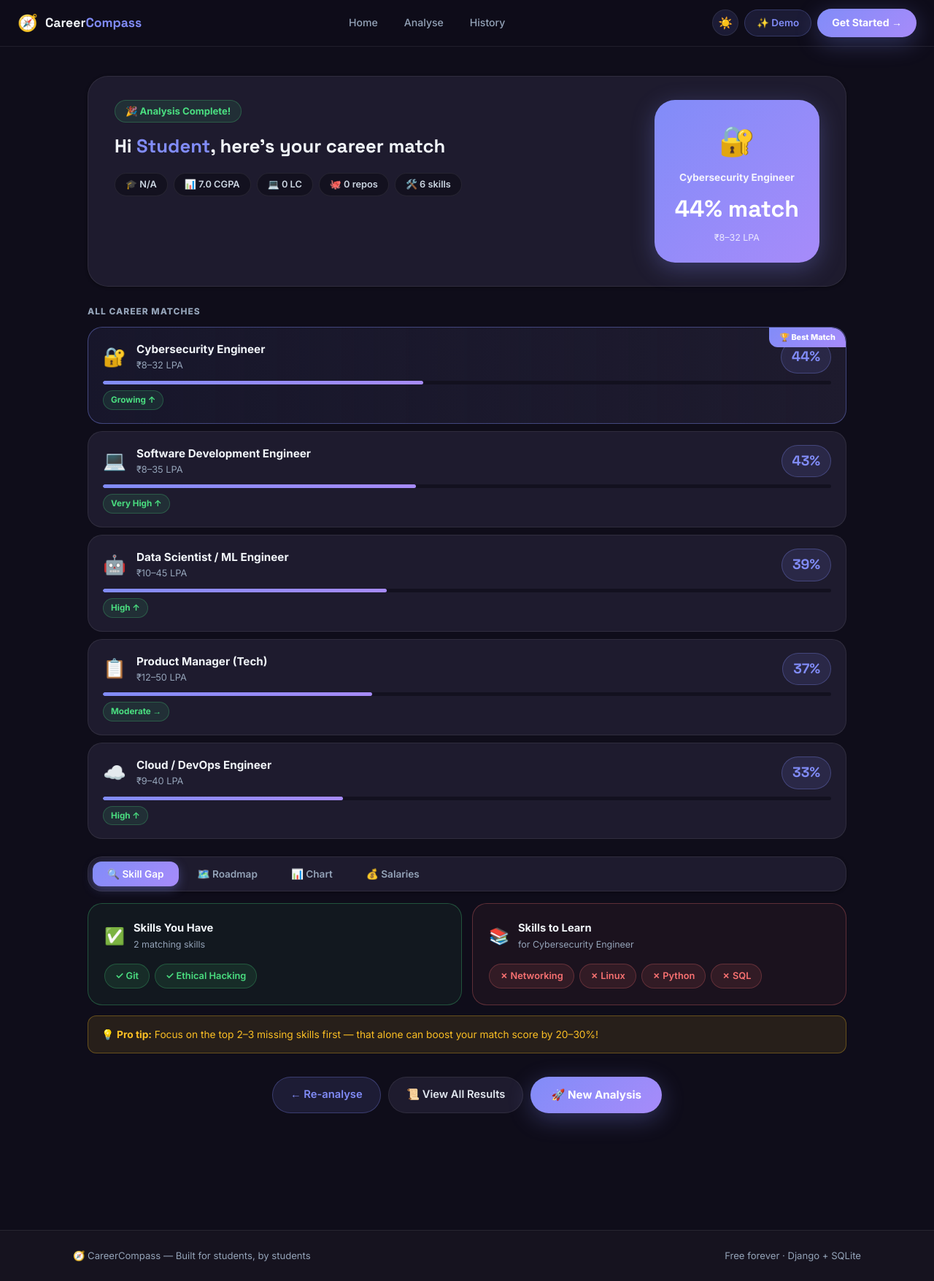
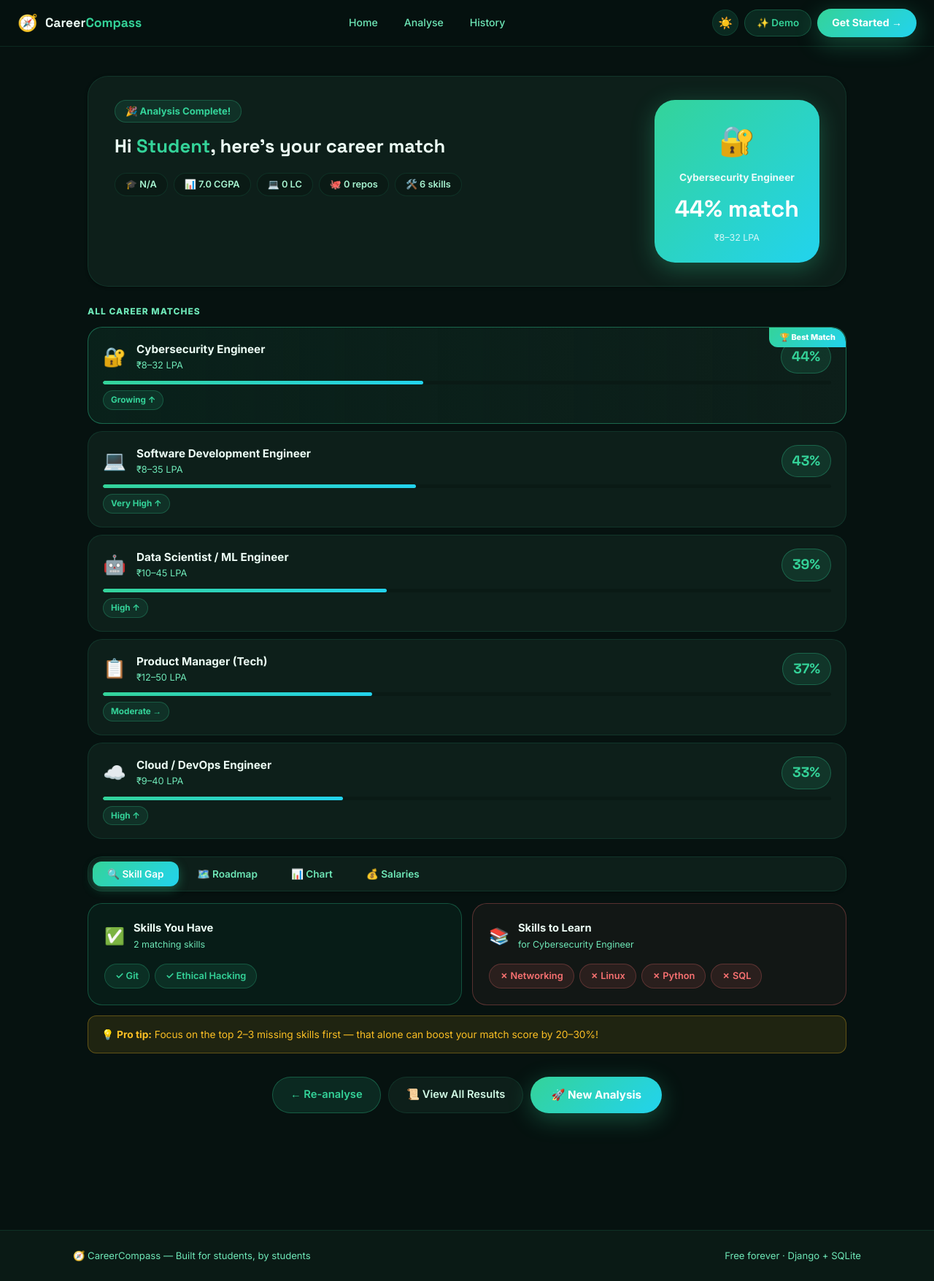
Before and after one commit to Kartikshri234/career-path-by-ai, a Django app: page /results/1/ in a window 1280 px wide. Shown: the whole page at 73% size. Run offline with Django 4.2, Linux system fonts and the light colour scheme; data comes from the database, SQL or seed files in the repository.

Commit message:
feat: change theme to emerald green & cyan, add migrations folder

```diff
--- a/careers/static/careers/css/style.css
+++ b/careers/static/careers/css/style.css
@@ -1,89 +1,89 @@
 /* ===== RESET ===== */
 *, *::before, *::after { margin: 0; padding: 0; box-sizing: border-box; }
 
-/* ===== DARK THEME (default) ===== */
+/* ===== EMERALD GREEN THEME (default dark) ===== */
 :root {
-  --primary:     #818cf8;
-  --primary-d:   #6366f1;
-  --primary-glow:rgba(129,140,248,.25);
-  --primary-l:   rgba(129,140,248,.12);
+  --primary:     #34d399;
+  --primary-d:   #10b981;
+  --primary-glow:rgba(52,211,153,.25);
+  --primary-l:   rgba(52,211,153,.12);
 
-  --teal:        #2dd4bf;
-  --green:       #4ade80;
-  --green-l:     rgba(74,222,128,.1);
+  --teal:        #22d3ee;
+  --green:       #34d399;
+  --green-l:     rgba(52,211,153,.1);
   --red:         #f87171;
   --red-l:       rgba(248,113,113,.1);
   --amber:       #fbbf24;
   --amber-l:     rgba(251,191,36,.1);
 
-  --ink:         #f1f5f9;
-  --ink2:        #e2e8f0;
-  --ink3:        #cbd5e1;
-  --muted:       #94a3b8;
-  --muted2:      #64748b;
+  --ink:         #ecfdf5;
+  --ink2:        #d1fae5;
+  --ink3:        #a7f3d0;
+  --muted:       #6ee7b7;
+  --muted2:      #4b9e82;
 
-  --border:      rgba(255,255,255,.08);
-  --border2:     rgba(255,255,255,.05);
+  --border:      rgba(52,211,153,.12);
+  --border2:     rgba(52,211,153,.07);
 
-  --surface:     #1e1b2e;
-  --surface2:    #16131f;
-  --bg:          #0f0d1a;
-  --bg2:         #13111f;
-  --card:        #1e1b2e;
+  --surface:     #0d1f1a;
+  --surface2:    #0a1a15;
+  --bg:          #061210;
+  --bg2:         #0a1a15;
+  --card:        #0d1f1a;
 
   --shadow-sm:   0 1px 4px rgba(0,0,0,.4);
   --shadow:      0 4px 20px rgba(0,0,0,.5);
   --shadow-lg:   0 12px 48px rgba(0,0,0,.6);
-  --shadow-p:    0 8px 32px rgba(129,140,248,.3);
+  --shadow-p:    0 8px 32px rgba(52,211,153,.3);
 
   --radius-sm: 8px;
   --radius:    12px;
   --radius-lg: 20px;
   --radius-xl: 28px;
 
-  --grad:  linear-gradient(135deg, #818cf8, #a78bfa);
-  --grad2: linear-gradient(135deg, #2dd4bf, #22d3ee);
-  --grad3: linear-gradient(135deg, #f472b6, #fb923c);
+  --grad:  linear-gradient(135deg, #34d399, #22d3ee);
+  --grad2: linear-gradient(135deg, #10b981, #06b6d4);
+  --grad3: linear-gradient(135deg, #34d399, #6ee7b7);
 }
 
 /* ===== LIGHT THEME ===== */
 [data-theme="light"] {
-  --primary:     #6366f1;
-  --primary-d:   #4f46e5;
-  --primary-glow:rgba(99,102,241,.2);
-  --primary-l:   #eef2ff;
+  --primary:     #10b981;
+  --primary-d:   #059669;
+  --primary-glow:rgba(16,185,129,.2);
+  --primary-l:   #ecfdf5;
 
-  --teal:        #14b8a6;
-  --green:       #22c55e;
+  --teal:        #06b6d4;
+  --green:       #10b981;
   --green-l:     #f0fdf4;
   --red:         #ef4444;
   --red-l:       #fef2f2;
   --amber:       #f59e0b;
   --amber-l:     #fffbeb;
 
-  --ink:         #0f172a;
-  --ink2:        #1e293b;
-  --ink3:        #334155;
-  --muted:       #64748b;
-  --muted2:      #94a3b8;
+  --ink:         #064e3b;
+  --ink2:        #065f46;
+  --ink3:        #047857;
+  --muted:       #6b7280;
+  --muted2:      #9ca3af;
 
-  --border:      #e2e8f0;
-  --border2:     #f1f5f9;
+  --border:      #d1fae5;
+  --border2:     #ecfdf5;
 
   --surface:     #ffffff;
-  --surface2:    #f8fafc;
-  --bg:          #f1f5f9;
-  --bg2:         #e2e8f0;
+  --surface2:    #f0fdf4;
+  --bg:          #ecfdf5;
+  --bg2:         #d1fae5;
   --card:        #ffffff;
 
   --shadow-sm:   0 1px 3px rgba(0,0,0,.06);
   --shadow:      0 4px 16px rgba(0,0,0,.09);
   --shadow-lg:   0 12px 40px rgba(0,0,0,.11);
-  --shadow-p:    0 8px 32px rgba(99,102,241,.2);
+  --shadow-p:    0 8px 32px rgba(16,185,129,.2);
 
-  --grad:  linear-gradient(135deg, #6366f1, #8b5cf6);
-  --grad2: linear-gradient(135deg, #14b8a6, #06b6d4);
-  --grad3: linear-gradient(135deg, #ec4899, #f97316);
+  --grad:  linear-gradient(135deg, #10b981, #06b6d4);
+  --grad2: linear-gradient(135deg, #059669, #0891b2);
+  --grad3: linear-gradient(135deg, #34d399, #6ee7b7);
 }
 
 /* ===== BASE ===== */
@@ -103,7 +103,7 @@ body {
 /* ===== NAVBAR ===== */
 .navbar {
   position: sticky; top: 0; z-index: 200;
-  background: rgba(15,13,26,.85);
+  background: rgba(6,18,16,.85);
   backdrop-filter: blur(16px);
   -webkit-backdrop-filter: blur(16px);
   border-bottom: 1px solid var(--border);
@@ -134,10 +134,10 @@ body {
 .nav-demo-btn {
   padding: 7px 16px; border-radius: 50px;
   font-size: .84rem; font-weight: 600; color: var(--primary);
-  background: var(--primary-l); border: 1px solid rgba(129,140,248,.25);
+  background: var(--primary-l); border: 1px solid rgba(52,211,153,.25);
   text-decoration: none; transition: all .18s;
 }
-.nav-demo-btn:hover { background: rgba(129,140,248,.2); }
+.nav-demo-btn:hover { background: rgba(52,211,153,.2); }
 
 .nav-cta-btn {
   padding: 8px 20px; border-radius: 50px;
@@ -211,10 +211,10 @@ body {
   display: inline-flex; align-items: center; gap: 8px;
   padding: 12px 24px; border-radius: 50px;
   font-size: .92rem; font-weight: 600; color: var(--primary);
-  background: var(--primary-l); border: 1.5px solid rgba(129,140,248,.3);
+  background: var(--primary-l); border: 1.5px solid rgba(52,211,153,.3);
   text-decoration: none; cursor: pointer; transition: all .2s; font-family: 'Inter', sans-serif;
 }
-.btn-outline:hover { background: rgba(129,140,248,.2); border-color: var(--primary); }
+.btn-outline:hover { background: rgba(52,211,153,.2); border-color: var(--primary); }
 .btn-outline.btn-lg { padding: 13px 32px; font-size: .98rem; }
 
 .btn-secondary {
@@ -507,7 +507,7 @@ select.field-input { cursor: pointer; }
 .result-congrats {
   display: inline-block; font-size: .82rem; font-weight: 700;
   color: var(--green); background: var(--green-l);
-  border: 1px solid rgba(74,222,128,.25); padding: 4px 14px; border-radius: 50px;
+  border: 1px solid rgba(52,211,153,.25); padding: 4px 14px; border-radius: 50px;
   margin-bottom: 12px;
 }
 .result-hero-left h1 { font-family: 'Space Grotesk', sans-serif; font-size: 1.6rem; font-weight: 800; color: var(--ink); margin-bottom: 16px; }
@@ -535,10 +535,10 @@ select.field-input { cursor: pointer; }
   border-radius: var(--radius-lg); padding: 18px 20px;
   cursor: pointer; transition: all .2s; position: relative; overflow: hidden;
 }
-.match-card:hover { border-color: rgba(129,140,248,.4); box-shadow: var(--shadow); }
+.match-card:hover { border-color: rgba(52,211,153,.4); box-shadow: var(--shadow); }
 .match-card.is-top {
-  border-color: rgba(129,140,248,.4);
-  background: linear-gradient(to right, rgba(129,140,248,.08), var(--surface));
+  border-color: rgba(52,211,153,.4);
+  background: linear-gradient(to right, rgba(52,211,153,.08), var(--surface));
 }
 .match-crown {
   position: absolute; top: 0; right: 0;
@@ -555,11 +555,11 @@ select.field-input { cursor: pointer; }
   font-family: 'Space Grotesk', sans-serif;
   font-size: 1.2rem; font-weight: 900; color: var(--primary);
   background: var(--primary-l); padding: 6px 14px; border-radius: 50px;
-  border: 1px solid rgba(129,140,248,.3);
+  border: 1px solid rgba(52,211,153,.3);
 }
 .mc-bar-bg { background: var(--bg2); border-radius: 50px; height: 5px; overflow: hidden; margin-bottom: 8px; }
 .mc-bar { height: 100%; background: var(--grad); border-radius: 50px; transition: width 1.2s cubic-bezier(.22,1,.36,1); }
-.mc-demand { display: inline-block; font-size: .73rem; font-weight: 700; padding: 3px 10px; border-radius: 50px; background: var(--green-l); color: var(--green); border: 1px solid rgba(74,222,128,.25); }
+.mc-demand { display: inline-block; font-size: .73rem; font-weight: 700; padding: 3px 10px; border-radius: 50px; background: var(--green-l); color: var(--green); border: 1px solid rgba(52,211,153,.25); }
 
 .tab-nav {
   display: flex; gap: 6px; flex-wrap: wrap;
@@ -572,7 +572,7 @@ select.field-input { cursor: pointer; }
   border: none; background: transparent; font-family: 'Inter', sans-serif;
 }
 .tab-btn:hover:not(.active) { background: var(--bg2); color: var(--ink2); }
-.tab-btn.active { background: var(--grad); color: #fff; box-shadow: 0 4px 14px rgba(129,140,248,.35); }
+.tab-btn.active { background: var(--grad); color: #fff; box-shadow: 0 4px 14px rgba(52,211,153,.35); }
 
 .tab-panel { display: none; }
 .tab-panel.active { display: block; animation: fadeIn .3s ease; }
@@ -580,7 +580,7 @@ select.field-input { cursor: pointer; }
 
 .gap-grid { display: grid; grid-template-columns: 1fr 1fr; gap: 14px; margin-bottom: 14px; }
 .gap-col { background: var(--surface); border-radius: var(--radius-lg); padding: 22px; border: 1px solid var(--border); }
-.gap-col.have    { border-color: rgba(74,222,128,.3); background: rgba(74,222,128,.05); }
+.gap-col.have    { border-color: rgba(52,211,153,.3); background: rgba(52,211,153,.05); }
 .gap-col.missing { border-color: rgba(248,113,113,.3); background: rgba(248,113,113,.05); }
 .gap-col-header { display: flex; align-items: center; gap: 12px; margin-bottom: 16px; }
 .gap-icon { font-size: 1.4rem; }
@@ -588,9 +588,9 @@ select.field-input { cursor: pointer; }
 .gap-col-sub { font-size: .78rem; color: var(--muted); }
 .skill-tags { display: flex; flex-wrap: wrap; gap: 7px; }
 .stag { padding: 6px 14px; border-radius: 50px; font-size: .8rem; font-weight: 600; }
-.stag.green { background: var(--green-l); color: var(--green); border: 1px solid rgba(74,222,128,.25); }
+.stag.green { background: var(--green-l); color: var(--green); border: 1px solid rgba(52,211,153,.25); }
 .stag.red   { background: var(--red-l);   color: var(--red);   border: 1px solid rgba(248,113,113,.25); }
-.stag.blue  { background: var(--primary-l); color: var(--primary); border: 1px solid rgba(129,140,248,.25); }
+.stag.blue  { background: var(--primary-l); color: var(--primary); border: 1px solid rgba(52,211,153,.25); }
 .gap-tip {
   background: var(--amber-l); border: 1px solid rgba(251,191,36,.3);
   border-radius: var(--radius); padding: 14px 18px;
```
Also changed, not shown: other parts of careers/static/careers/css/style.css (+26 -26 lines).
